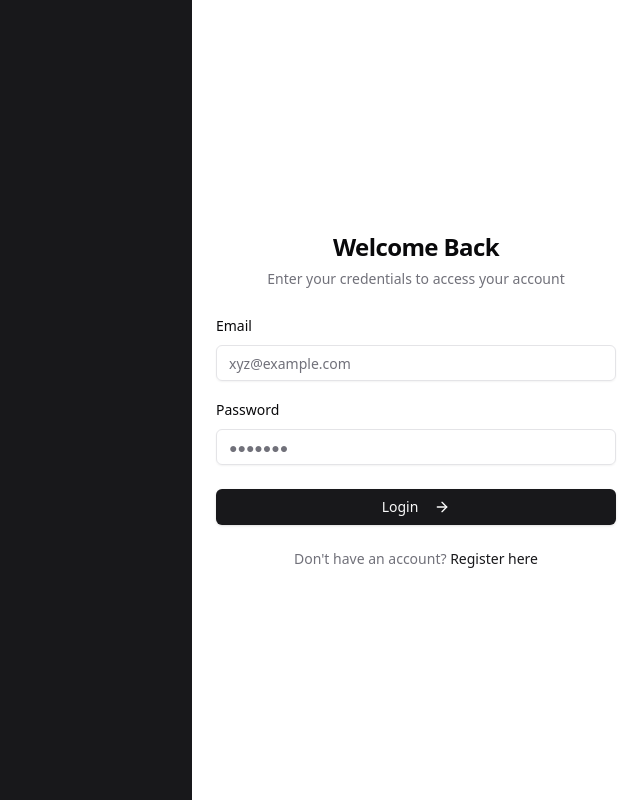
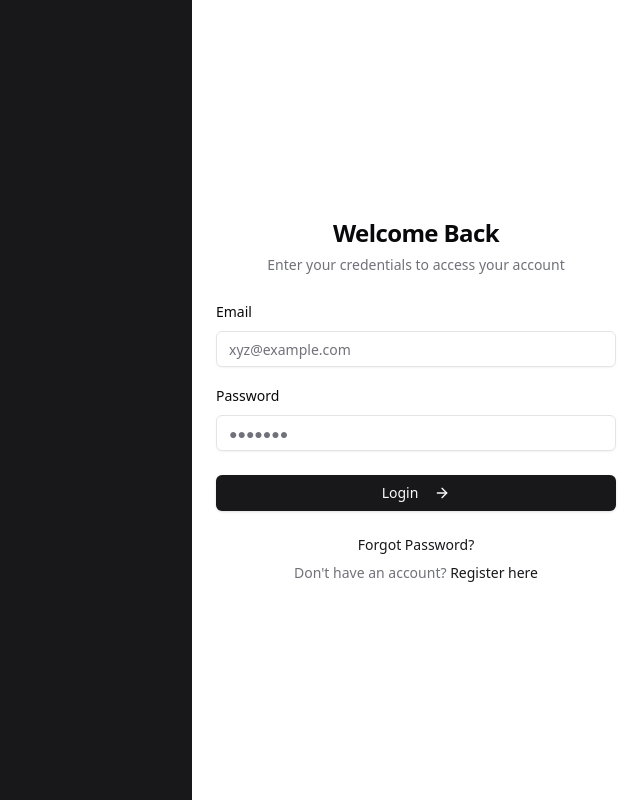
Before and after one commit to asifakhtar18/qree, a Next.js app in the folder frontend/: page /login in a window 1280 px wide. Shown: the whole page, without its empty margins (640-1280 px from the left). Built offline with nearby package versions, Linux system fonts and the light colour scheme; a web font is replaced by a local one.

Commit message:
add toast in register page

```diff
--- a/frontend/src/app/(auth)/login/page.tsx
+++ b/frontend/src/app/(auth)/login/page.tsx
@@ -117,8 +117,8 @@ export default function LoginPage() {
                                                     <Input
                                                         id="password"
                                                         type="password"
-
                                                         {...field}
+                                                        onChange={field.onChange}
                                                         placeholder='●●●●●●●'
                                                     />
                                                     <FormMessage />
@@ -151,7 +151,18 @@ export default function LoginPage() {
                         </form>
                     </Form>
                 </CardContent>
-                <CardFooter className="flex justify-center">
+                <CardFooter className="flex flex-col items-center justify-center space-y-2">
+                    <motion.div
+                        initial={{ opacity: 0, x: 50 }}
+                        animate={{ opacity: 1, x: 0 }}
+                        exit={{ opacity: 0, x: -50 }}
+                    >
+                        <p className="text-sm text-muted-foreground">
+                            <Link href="/forgot-password" className="text-primary hover:underline">
+                                Forgot Password?
+                            </Link>
+                        </p>
+                    </motion.div>
                     <motion.div
                         initial={{ opacity: 0, }}
                         animate={{ opacity: 1, transition: { delay: 0.6, duration: 0.5 } }}
--- a/frontend/src/app/(auth)/register/page.tsx
+++ b/frontend/src/app/(auth)/register/page.tsx
@@ -1,5 +1,4 @@
 'use client'
-
 import { useEffect, useState } from 'react'
 import { useDispatch, useSelector } from 'react-redux'
 import { setToken, selectUser } from '@/store/slices/authSlice'
@@ -40,8 +39,6 @@ export default function Component() {
     const [updateUser, updateUserResult] = useUpdateUserMutation()
 
 
-
-
     const user = useSelector(selectUser)
     const router = useRouter()
     const dispatch = useDispatch()
@@ -55,9 +52,6 @@ export default function Component() {
         router.push('/')
     }
 
-
-
-
     const otpForm = useForm<z.infer<typeof OtpSchema>>({
         resolver: zodResolver(OtpSchema),
         defaultValues: {
@@ -66,10 +60,6 @@ export default function Component() {
     })
 
     const { handleSubmit, control, setValue, formState: { errors } } = registerForm;
-
-    const submitOtp = (data: z.infer<typeof registerSchema>) => {
-        console.log(data);
-    }
 
     const handleNext = async () => {
         if (step === 1) {
@@ -90,8 +80,12 @@ export default function Component() {
                 setStep(prev => Math.min(prev + 1, 3))
             }
             catch (err) {
-                console.log(err)
                 setLoading(false)
+                toast({
+                    description: err?.data?.message || "Something went wrong",
+                    variant: "destructive",
+                    action: <ToastAction altText="Dismiss">Dismiss</ToastAction>,
+                })
             }
         }
         if (step === 2) {
@@ -110,7 +104,7 @@ export default function Component() {
                     otp: otpForm.getValues().otp,
                 })
                 setLoading(false)
-                if (res.data.token) {
+                if (res?.data?.token) {
                     console.log("res.data.token", res.data.token)
                     dispatch(setToken(res.data.token))
                     setStep(prev => Math.min(prev + 1, 3))
@@ -118,6 +112,11 @@ export default function Component() {
             } catch (err) {
                 console.log(err)
                 setLoading(false)
+                toast({
+                    description: "Invalid OTP",
+                    variant: "destructive",
+                    action: <ToastAction altText="Dismiss">Dismiss</ToastAction>,
+                })
             }
         }
     };
@@ -160,6 +159,9 @@ export default function Component() {
         }
     }
 
+    const handleOTPSubmit = async (data: z.infer<typeof OtpSchema>) => {
+        console.log(data)
+    }
 
     if (updateUserResult.isSuccess) {
         router.push('/')
@@ -219,8 +221,8 @@ export default function Component() {
                                     >
                                         <div>
                                             <InputOTPForm
-                                                onSubmit={submitOtp}
                                                 form={otpForm}
+                                                onSubmit={handleOTPSubmit}
                                             />
                                         </div>
 
```
